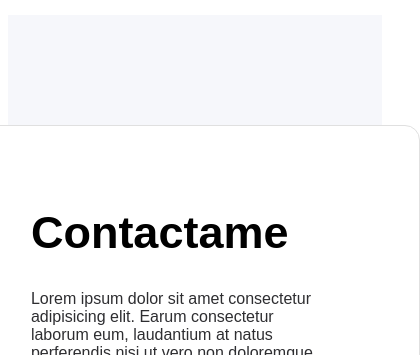
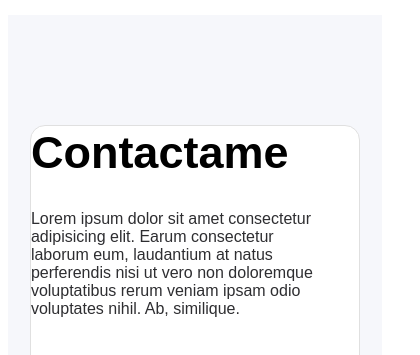
Before and after one commit to diegorosso/PORTAFOLIO, a plain HTML site: page Index.html in a window 390 px wide. Shown: the part 6330-6685 px from the top of the page, 420 px wide, since content can reach past the window. Drawn offline with Linux system fonts and the light colour scheme.

Commit message:
scroll de abajo, mobile

```diff
--- a/estilos/estilos.css
+++ b/estilos/estilos.css
@@ -341,7 +341,7 @@
     display: flex;
     text-align: left;
     background-color: #ffffff;
-    padding: 80px 60px;
+
     border-radius: 15px;
     border: 1px solid #e0e0e0;
 }
```
